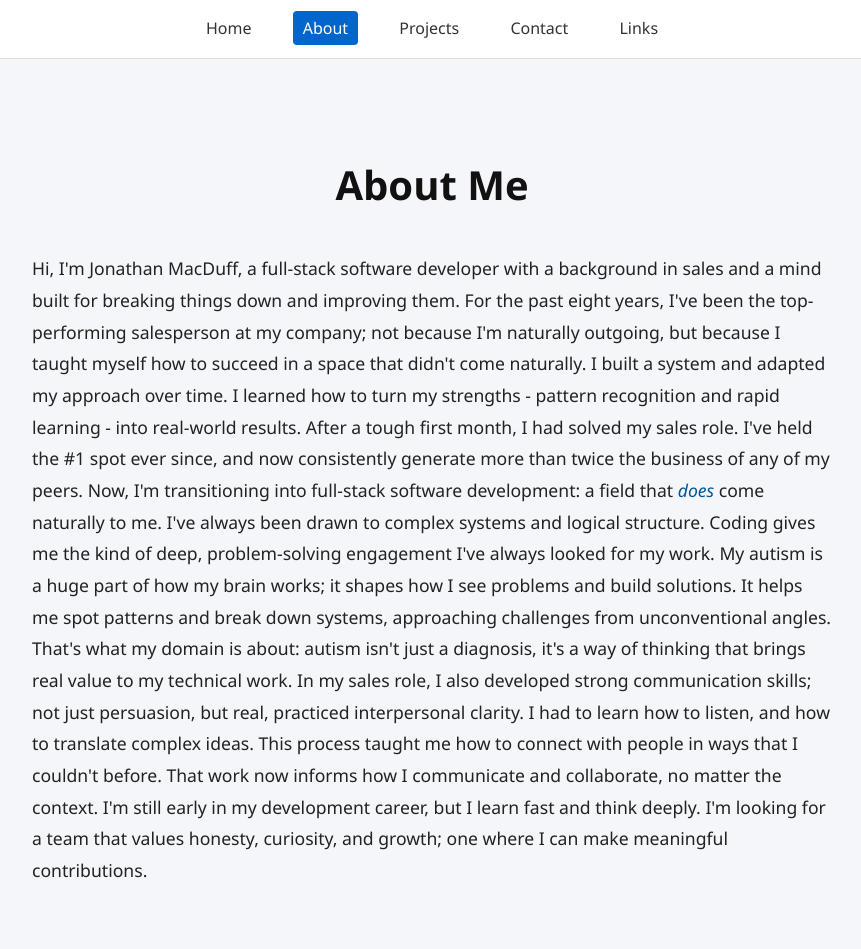
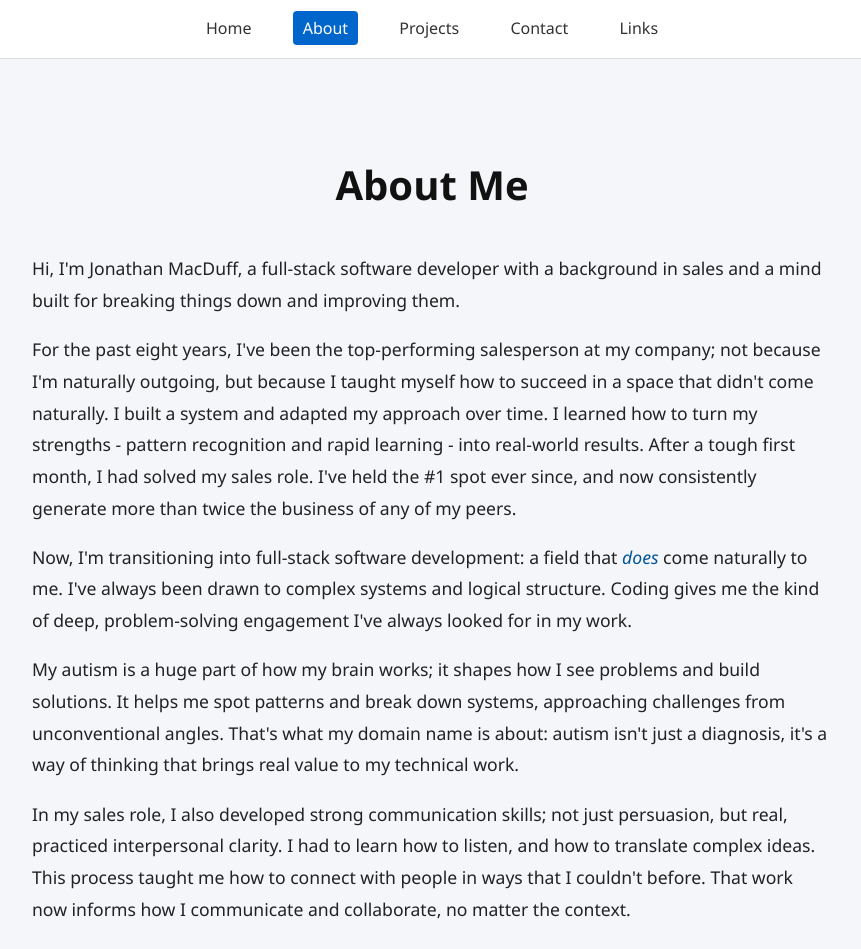
Before and after one commit to Jonathan-MacDuff/My-Personal-Website, a React (Create React App) app in the folder client/: page /about in a window 1280 px wide. Shown: the top 949 px of the page, without its empty margins (208-1069 px from the left). Built offline with nearby package versions, Linux system fonts and the light colour scheme.

Commit message:
minor edits to About and paragraph formatting

```diff
--- a/client/src/pages/About.js
+++ b/client/src/pages/About.js
@@ -4,17 +4,37 @@ function About() {
   return (
     <div className='about-container'>
         <h1>About Me</h1>
-        <p>Hi, I'm Jonathan MacDuff, a full-stack software developer with a background in sales and a mind built for breaking things down and improving them.
+        <p>Hi, I'm Jonathan MacDuff, a full-stack software developer with a background
+        in sales and a mind built for breaking things down and improving them.</p>
 
-        For the past eight years, I've been the top-performing salesperson at my company; not because I'm naturally outgoing, but because I taught myself how to succeed in a space that didn't come naturally. I built a system and adapted my approach over time. I learned how to turn my strengths - pattern recognition and rapid learning - into real-world results. After a tough first month, I had solved my sales role. I've held the #1 spot ever since, and now consistently generate more than twice the business of any of my peers.
+        <p>For the past eight years, I've been the top-performing salesperson at my
+        company; not because I'm naturally outgoing, but because I taught myself how to
+        succeed in a space that didn't come naturally. I built a system and adapted my
+        approach over time. I learned how to turn my strengths - pattern recognition
+        and rapid learning - into real-world results. After a tough first month,
+        I had solved my sales role. I've held the #1 spot ever since, and now
+        consistently generate more than twice the business of any of my peers.</p>
 
-        Now, I'm transitioning into full-stack software development: a field that <em>does</em> come naturally to me. I've always been drawn to complex systems and logical structure. Coding gives me the kind of deep, problem-solving engagement I've always looked for my work.
+        <p>Now, I'm transitioning into full-stack software development: a field
+        that <em>does</em> come naturally to me. I've always been drawn to complex
+        systems and logical structure. Coding gives me the kind of deep, problem-solving
+        engagement I've always looked for in my work.</p>
 
-        My autism is a huge part of how my brain works; it shapes how I see problems and build solutions. It helps me spot patterns and break down systems, approaching challenges from unconventional angles. That's what my domain is about: autism isn't just a diagnosis, it's a way of thinking that brings real value to my technical work.
+        <p>My autism is a huge part of how my brain works; it shapes how I see problems
+        and build solutions. It helps me spot patterns and break down systems,
+        approaching challenges from unconventional angles. That's what my domain name
+        is about: autism isn't just a diagnosis, it's a way of thinking that brings
+        real value to my technical work.</p>
 
-        In my sales role, I also developed strong communication skills; not just persuasion, but real, practiced interpersonal clarity. I had to learn how to listen, and how to translate complex ideas. This process taught me how to connect with people in ways that I couldn't before. That work now informs how I communicate and collaborate, no matter the context.
+        <p>In my sales role, I also developed strong communication skills; not just
+        persuasion, but real, practiced interpersonal clarity. I had to learn how to
+        listen, and how to translate complex ideas. This process taught me how to
+        connect with people in ways that I couldn't before. That work now informs
+        how I communicate and collaborate, no matter the context.</p>
 
-        I'm still early in my development career, but I learn fast and think deeply. I'm looking for a team that values honesty, curiosity, and growth; one where I can make meaningful contributions.</p>
+        <p>I'm still early in my development career, but I learn fast and think deeply.
+        I'm looking for a team that values honesty, curiosity, and growth;
+        one where I can make meaningful contributions.</p>
     </div>
   );
 };
```
Also changed, not shown: 1 other file (tests, documents, lock files or other folders).
